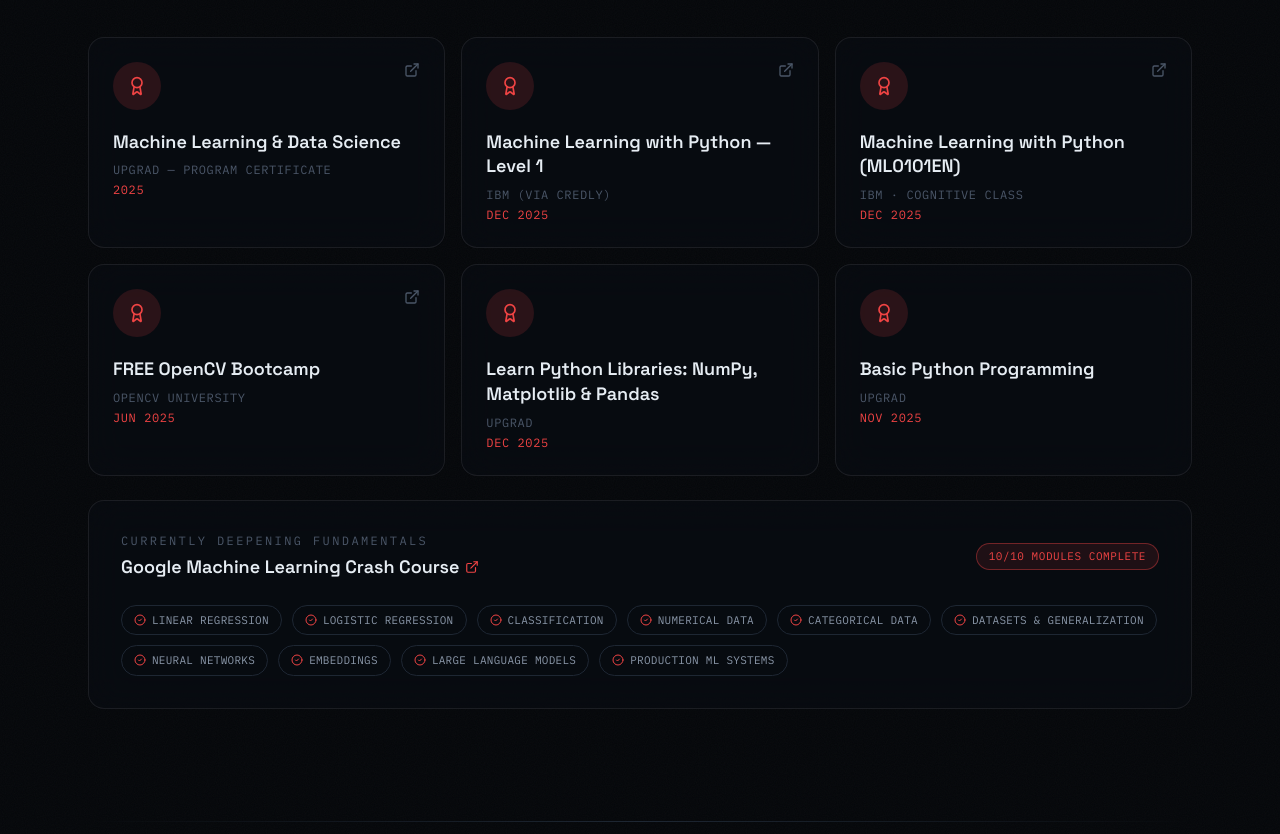
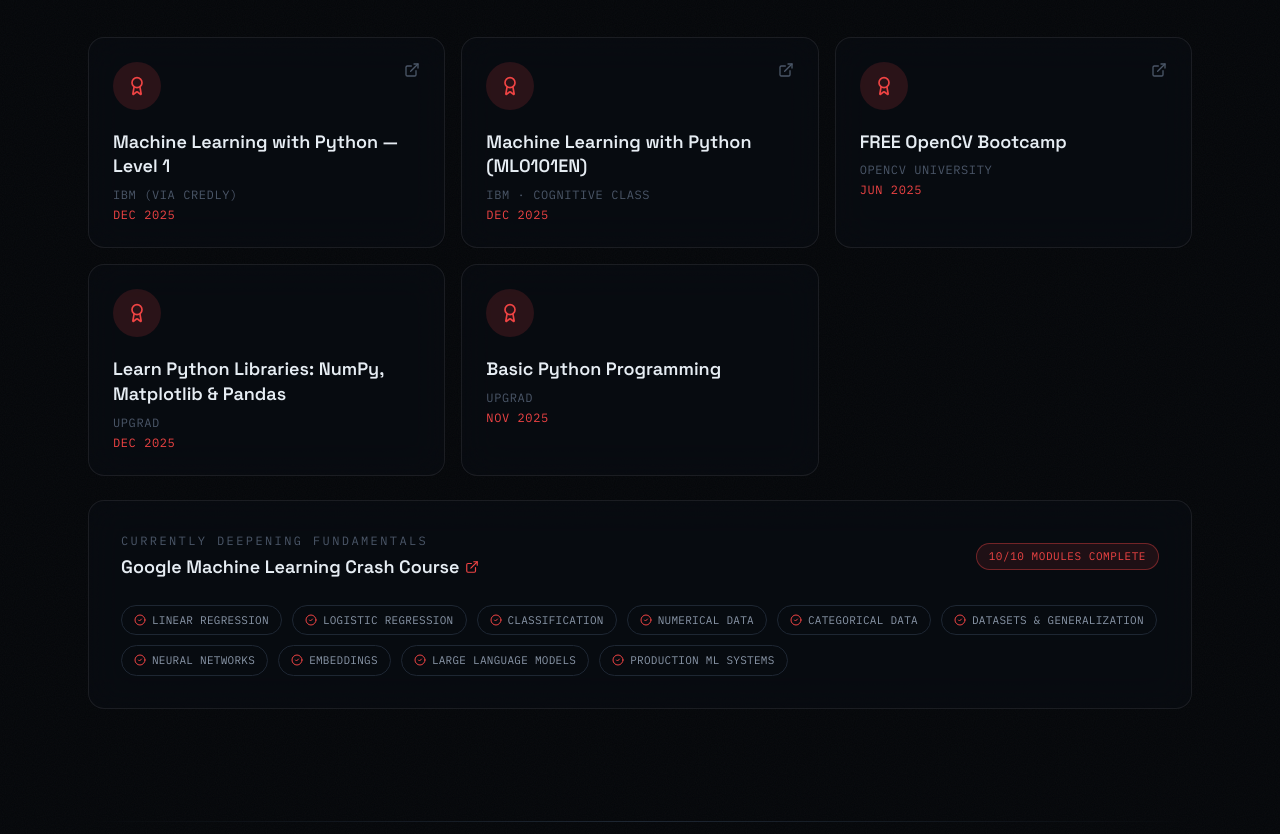
Before and after one commit to chandanNegi39671/portfolio, a React (Vite) app: page / in a window 1280 px wide. Shown: the part 5980-6814 px from the top of the page. Built offline with nearby package versions, Linux system fonts and the light colour scheme.

Commit message:
Update content.ts

```diff
--- a/src/data/content.ts
+++ b/src/data/content.ts
@@ -181,12 +181,6 @@ export type Certification = {
 
 export const certifications: Certification[] = [
   {
-    name: "Machine Learning & Data Science",
-    issuer: "upGrad — Program Certificate",
-    year: "2025",
-    url: "https://www.upgrad.com/lxp/learner/certificate/program/69037480943812e0566290f0",
-  },
-  {
     name: "Machine Learning with Python — Level 1",
     issuer: "IBM (via Credly)",
     year: "Dec 2025",
```
